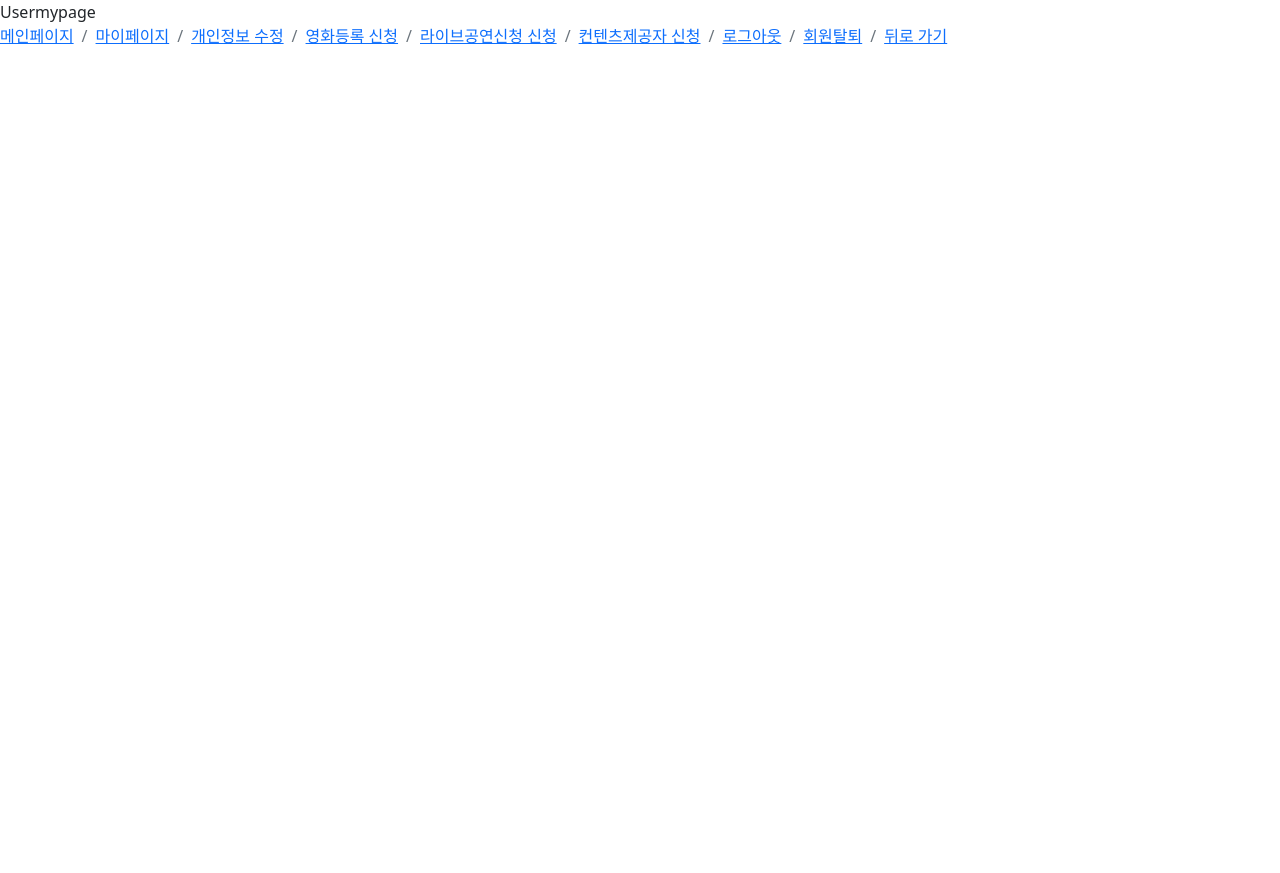
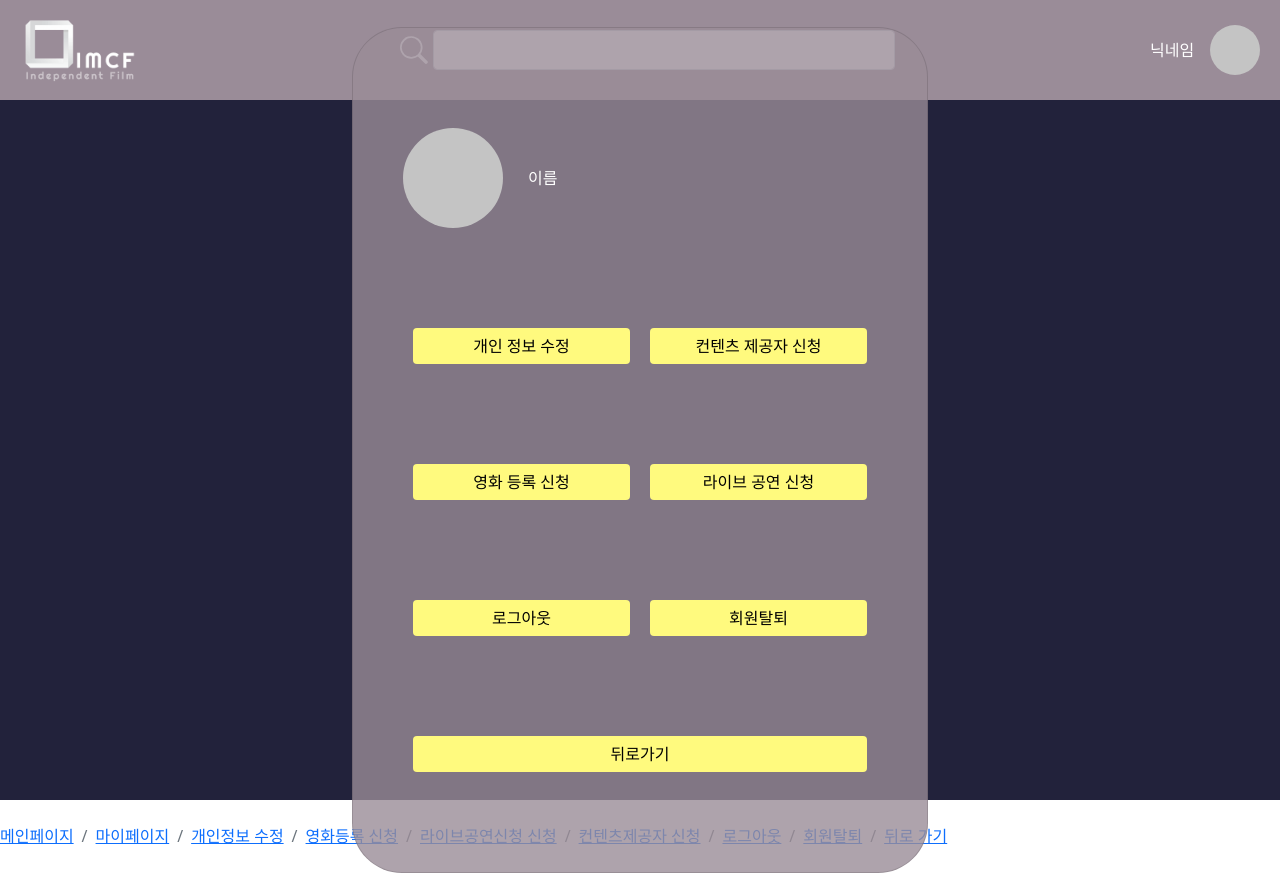
Before and after one commit to I-m-Codefix/IMCF_front, a React (Create React App) app: page /user in a window 1280 px wide. Before the commit the page ends 800 px from the top, so only its background shows below. Built offline with nearby package versions, Linux system fonts and the light colour scheme.

Commit message:
Update : 레이아웃이랑 다른 페이지 업데이트

```diff
--- a/src/components/buttoncomponent.js
+++ b/src/components/buttoncomponent.js
@@ -11,10 +11,10 @@ const btnStyle = {
     color: "black"
 }
 
-export default function ButtonComponent({ props}) {
+export default function ButtonComponent(props) {
     return (
         <div style={divStyle}>
-            <Button style={btnStyle}> {props} </Button>
+            <Button style={btnStyle}> {props.text} </Button>
         </div>
     );
 }
--- a/src/components/footer.js
+++ /dev/null
@@ -1,13 +0,0 @@
-
-const FooterStyle = {
-    background: "blue",
-    color: "yellow"
-}
-
-export default function Footer() {
-    return (
-        <div style={FooterStyle}>
-            Footer
-        </div>
-    )
-}
--- a/src/components/header.js
+++ b/src/components/header.js
@@ -1,4 +1,6 @@
 import logo from "../assets/logo/logo_row.png";
+import { BsSearch } from "react-icons/bs";
+import InputGroupComponent from "./inputgroupcomponent";
 
 const headerStyle = {
     display: "flex",
@@ -13,8 +15,7 @@ const wrapperStyle = {
     alignItems: "center",
     justifyContent: "space-between",
     width: "100%",
-    padding: "15px 20px",
-    border: "1px solid red"
+    margin: "10px 20px",
 }
 
 const logoStyle = {
@@ -22,7 +23,33 @@ const logoStyle = {
 }
 
 const searchStyle = {
+    display: "flex",
+    flexDirection: "row",
+    width: "500px",
+    height: "100%",
+    padding: "20px 0"
+}
 
+const myStyle = {
+    display: "flex",
+    flexDirection: "row",
+    alignItems: "center",
+    justifyContent: "space-between",
+    width: "110px",
+    height: "100%",
+}
+
+const iconStyle = {
+    width: "auto",
+    height: "100%",
+    padding: "5px"
+}
+
+const thumbStyle = {
+    background: "#C4C4C4",
+    width: "50px",
+    height: "50px",
+    borderRadius: "50%"
 }
 
 export default function Header() {
@@ -30,8 +57,13 @@ export default function Header() {
         <div style={headerStyle}>
             <div style={wrapperStyle}>
                 <img src={logo} style={logoStyle}/>
-                <div stlye={searchStyle}>
-
+                <div style={searchStyle}>
+                    <BsSearch style={iconStyle}/>
+                    <InputGroupComponent props="검색" />
+                </div>
+                <div style={myStyle}>
+                    <div>닉네임</div>
+                    <div style={thumbStyle} />
                 </div>
             </div>
         </div>
--- a/src/components/inputgroupcomponent.js
+++ b/src/components/inputgroupcomponent.js
@@ -1,12 +1,11 @@
 import { FormControl, InputGroup } from "react-bootstrap";
 import "../styles/Components/inputComponent.scss"
 
-export default function InputGroupComponent({ props }) {
-    const label = props;
+export default function InputGroupComponent(props) {
     return (
         <InputGroup className="mb-3">
             <FormControl
-                placeholder = { label }
+                placeholder = { props.placeholder }
                 aria-label = "Username"
                 aria-describedby = "basic-addon1"
             />
--- a/src/components/layoutComponent.js
+++ b/src/components/layoutComponent.js
@@ -1,14 +1,23 @@
 import Header from "./header";
-import Footer from "./footer";
+
+const layoutStyle = {
+    width: "100%",
+    height: "100%"
+}
+
+const mainStyle = {
+    width: "100%",
+    height: "calc(100% - 100px)",
+    background: "#22223B"
+}
 
 export default function LayoutComponent(props) {
     return (
-        <div>
+        <div style={layoutStyle}>
             <Header />
-                <main>
-                    {props.children}
-                </main>
-            <Footer />
+            <main style={mainStyle}>
+                {props.children}
+            </main>
         </div>
     )
 }
--- /dev/null
+++ b/src/components/postercomponent.js
@@ -0,0 +1,32 @@
+const posterStyle = {
+    display: "flex",
+    flexDirection: "column",
+    alignItems: "center",
+    justifyContent: "center",
+    width: "100%",
+    height: "100%",
+}
+
+const imgStyle = {
+    display: "flex",
+    alignItems: "center",
+    justifyContent: "center",
+    width: "60%",
+    height: "100%",
+    background: "yellow",
+}
+
+const movieTitle = {
+    color: "white"
+}
+
+export default function PosterComponent(props) {
+    return (
+        <div style={posterStyle}>
+            <div style={imgStyle}>
+                <div>영화 이미지</div>
+            </div>
+            <div style={movieTitle}>{props.name}</div>
+        </div>
+    )
+}
--- a/src/pages/mainpage.js
+++ b/src/pages/mainpage.js
@@ -1,15 +1,52 @@
-import { Breadcrumb } from "react-bootstrap";
+import { Breadcrumb, Container, Row, Col } from "react-bootstrap";
 import LayoutComponent from "../components/layoutComponent";
+import PosterComponent from "../components/postercomponent";
+
+const mainStyle = {
+    display: "flex",
+    alignItems: "center",
+    justifyContent: "center",
+    width: "100%",
+    height: "100%",
+    border: "1px solid red"
+}
+
+const rowStyle = {
+    height: "50%",
+    padding: "10px"
+}
+
+const movieBox = {
+    height: "50%"
+}
 
 function Mainpage() {
     return (
         <LayoutComponent>
+            <div style={mainStyle}>
+                <Container style={movieBox}>
+                    <Row style={rowStyle}>
+                        <Col><PosterComponent name="영화제목1" /></Col>
+                        <Col><PosterComponent name="영화제목2" /></Col>
+                        <Col><PosterComponent name="영화제목3" /></Col>
+                        <Col><PosterComponent name="영화제목4" /></Col>
+                        <Col><PosterComponent name="영화제목5" /></Col>
+                    </Row>
+                    <Row style={rowStyle}>
+                        <Col><PosterComponent name="영화제목6" /></Col>
+                        <Col><PosterComponent name="영화제목7" /></Col>
+                        <Col><PosterComponent name="영화제목8" /></Col>
+                        <Col><PosterComponent name="영화제목9" /></Col>
+                        <Col><PosterComponent name="영화제목10" /></Col>
+                    </Row>
+                </Container>
+            </div>
             <div>
                 Mainpage
                 <Breadcrumb>
                     <Breadcrumb.Item href="/main">메인페이지</Breadcrumb.Item>
-                    <Breadcrumb.Item href="/usermypage">마이페이지</Breadcrumb.Item>
-                    <Breadcrumb.Item href="/moviedescriptionpage">영화설명</Breadcrumb.Item>
+                    <Breadcrumb.Item href="/user">마이페이지</Breadcrumb.Item>
+                    <Breadcrumb.Item href="/infomovie">영화설명</Breadcrumb.Item>
                 </Breadcrumb>
             </div>
         </LayoutComponent>
--- a/src/pages/moviedescriptionpage.js
+++ b/src/pages/moviedescriptionpage.js
@@ -1,9 +1,11 @@
 import { Breadcrumb } from "react-bootstrap";
+import LayoutComponent from "../components/layoutComponent";
 
 function Moviedescriptionpage() {
     return (
+        <LayoutComponent>
             <div>
-            Moviedescriptionpage
+                <div style={{ color: "white" }}>Moviedescriptionpage</div>
                 <Breadcrumb>
                     <Breadcrumb.Item href="/main">메인페이지</Breadcrumb.Item>
                     <Breadcrumb.Item href="/usermypage">마이페이지</Breadcrumb.Item>
@@ -13,6 +15,7 @@ function Moviedescriptionpage() {
                     <Breadcrumb.Item href="/playscreen_fullpage">재생</Breadcrumb.Item>
                 </Breadcrumb>
             </div>
+        </LayoutComponent>
     );
 }
 
--- a/src/pages/signuppage.js
+++ b/src/pages/signuppage.js
@@ -95,8 +95,8 @@ function Signuppage() {
                             </div>
                         </div>
                         <div style={buttonwrapper}>
-                            <ButtonComponent props="뒤로가기" />
-                            <ButtonComponent props="다음" />
+                            <ButtonComponent text="뒤로가기" />
+                            <ButtonComponent text="다음" />
                         </div>
                     </Card>
                 </div>
--- a/src/pages/usermypage.js
+++ b/src/pages/usermypage.js
@@ -1,9 +1,81 @@
-import { Breadcrumb } from "react-bootstrap";
+import { Breadcrumb, Card } from "react-bootstrap";
+import LayoutComponent from "../components/layoutComponent";
+import ButtonComponent from "../components/buttoncomponent";
+
+const mainStyle = {
+    display: "flex",
+    alignItems: "center",
+    justifyContent: "center",
+    width: "100%",
+    height: "100%",
+}
+
+const cardStyle = {
+    display: "flex",
+    flexDirection: "column",
+    alignItems: "center",
+    justifyContent: "center",
+    width: "45%",
+    padding: "50px",
+    background: "rgba(154, 140, 152, 0.8)",
+    borderRadius: "50px",
+}
+
+const profile = {
+    display: "flex",
+    flexDirection: "row",
+    alignItems: "center",
+    justifyContent: "flex-start",
+    width: "100%",
+    padding: "50px 0",
+}
+
+const thumbStyle = {
+    background: "#C4C4C4",
+    width: "100px",
+    height: "100px",
+    borderRadius: "50%"
+}
+
+const nameStyle = {
+    margin: "0 25px",
+    color: "white"
+}
+
+const request = {
+    display: "flex",
+    width: "100%",
+    padding: "50px 0",
+}
 
 function Usermypage() {
     return (
+        <LayoutComponent>
+            <div style={mainStyle}>
+                <Card style={cardStyle}>
+                    <div style={profile}>
+                        <div style={thumbStyle} />
+                        <div style={nameStyle}>이름</div>
+                    </div>
+                    <div style={request}>
+                        <ButtonComponent text="개인 정보 수정" />
+                        <ButtonComponent text="컨텐츠 제공자 신청" />
+                    </div>
+                    <div style={request}>
+                        <ButtonComponent text="영화 등록 신청" />
+                        <ButtonComponent text="라이브 공연 신청" />
+                    </div>
+                    <div style={request}>
+                        <ButtonComponent text="로그아웃" />
+                        <ButtonComponent text="회원탈퇴" />
+                    </div>
+                    <div style={request}>
+                        <ButtonComponent text="뒤로가기" />
+                    </div>
+                </Card>
+            </div>
             <div>
-            Usermypage
+                <div style={{ color: "white" }}>Usermypage</div>
                 <Breadcrumb>
                     <Breadcrumb.Item href="/main">메인페이지</Breadcrumb.Item>
                     <Breadcrumb.Item href="/usermypage">마이페이지</Breadcrumb.Item>
@@ -16,6 +88,7 @@ function Usermypage() {
                     <Breadcrumb.Item href="/main">뒤로 가기</Breadcrumb.Item>
                 </Breadcrumb>
             </div>
+        </LayoutComponent>
     );
 }
 
```
Also changed, not shown: src/pages/loginpage.js (+5 -5 lines). Lines whose indentation alone changed are shown as unchanged.
